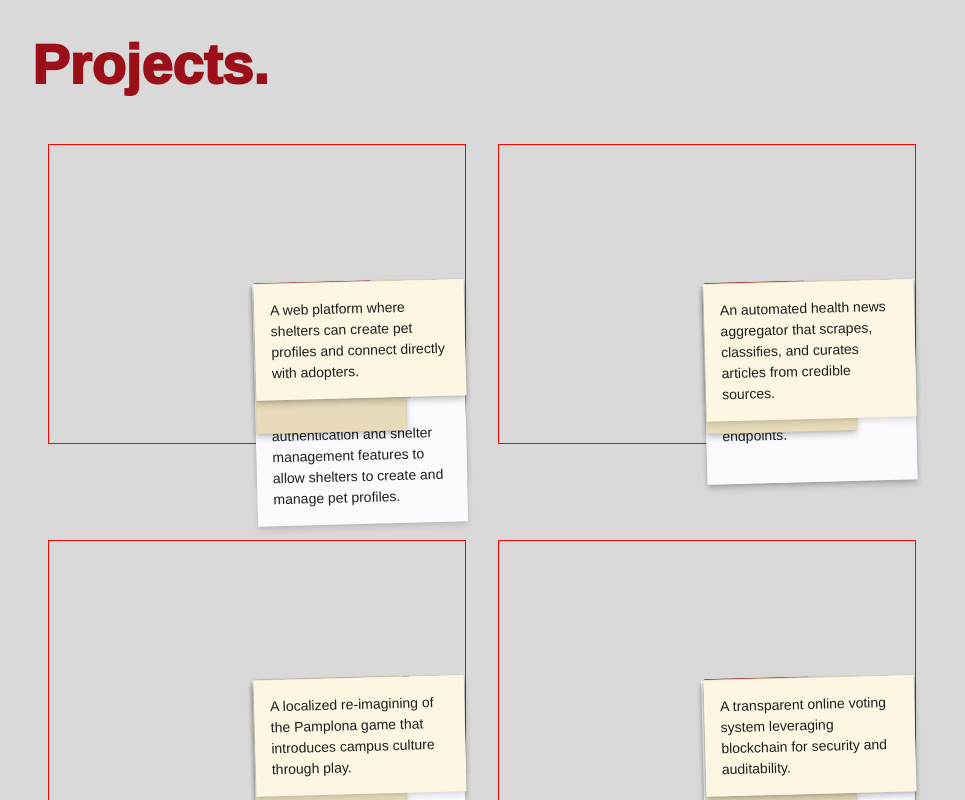
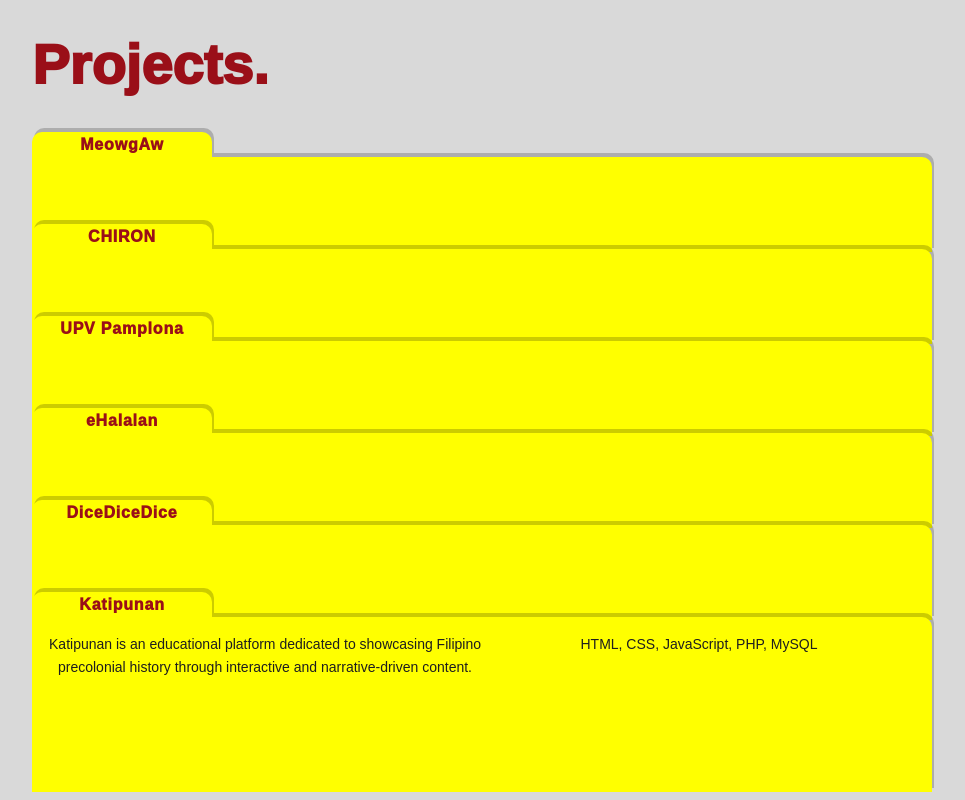
Before and after one commit to madpurson/Portfolio, a React (Vite) app in the folder portfolio/: page / in a window 1280 px wide. Shown: the part 820-1620 px from the top of the page, without its empty margins (158-1123 px from the left). Built offline with nearby package versions, Linux system fonts and the light colour scheme; a web font is replaced by a local one.

Commit message:
refactored project content

```diff
--- a/portfolio/src/screens/ProjectsPageBody.jsx
+++ b/portfolio/src/screens/ProjectsPageBody.jsx
@@ -1,7 +1,30 @@
-import React from "react";
+import React, { useEffect } from "react";
 import { projects } from "../assets/data/projects";
 
 export function ProjectsPageBody() {
+    const [isHovered, setIsHovered] = React.useState(false);
+
+    const addHoveredState = (component) => {
+        const folder = component.classList.add("hovered-folder");
+        const children = folder.children;
+        children.forEach((child) => {
+            child.classList.remove("unhovered-folder");
+        })
+
+    }
+    const handleHover = (e) => {
+        const folder = e.currentTarget;
+        const tab = folder.querySelector(".folder");
+    }
+
+    useEffect(() => {
+        if (!isHovered) {
+            const folders = document.querySelectorAll(".folder");
+            folders[folders.length - 1].classList.add("hovered-folder");
+        }
+        const folders = document.querySelectorAll(".folder");
+    }, [isHovered]);
+
     return (
         <>
             <div className="page-body">
@@ -10,24 +33,25 @@ export function ProjectsPageBody() {
                         Projects.
                     </h1>
                 </div>
-                <div className="grid grid-cols-2 board">
+                <div className="shelf">
                     {projects.map((project) => (
-                        <div className="container project-container" key={project.id}>
-                            <a href={project.url}>
-                                <div className="w-9/10">
+                        <div className="container" key={project.id}>
+
+                                <div className="folder">
                                     {/* <img className="w-9/10 object-contain" src="/images/vector2.png" alt="projects" /> */}
-                                    <ul className="project-body grid grid-cols-2 ">
-                                        <li className="project-content paper pale-color title-paper primary-cta">{project.title}</li>
-                                        <li className="project-content paper secondary-sm secondary-color write-up paper-bg">{project.description}</li>
-                                        <li className="project-content paper secondary-sm secondary-color write-up paper-bg">{project.responsibilities?.join(', ')}</li>
-                                        <li className="project-content paper secondary-sm secondary-color note-pad note-pad-bg">{project.techStack?.join(', ')}</li>
-                                        <li className="project-content paper secondary-sm secondary-color note-pad note-pad-bg">{project.tagline}</li>
-                                        <li className="project-content paper secondary-sm secondary-color">{project.problem}</li>
-                                        <li className="project-content paper secondary-sm secondary-color">{project.solution}</li>
-                                    </ul>
-                                    <span className="primary-color secondary-cta">{project.name}.</span>
+
+                                    <span className="project-content folder-tab primary-cta primary-color">
+                                        <p>{project.title}</p>
+                                    </span>
+                                    <span className="folder-body">
+                                        <p className="secondary-color secondary-sm unhovered-children">{project.description}</p>
+                                        <p className="secondary-color secondary-sm unhovered-children">{project.techStack.join(", ")}</p>
+                                    </span>
+
+
+
                                 </div>
-                            </a>
+
                         </div>
                     ))}
                 </div>
```
